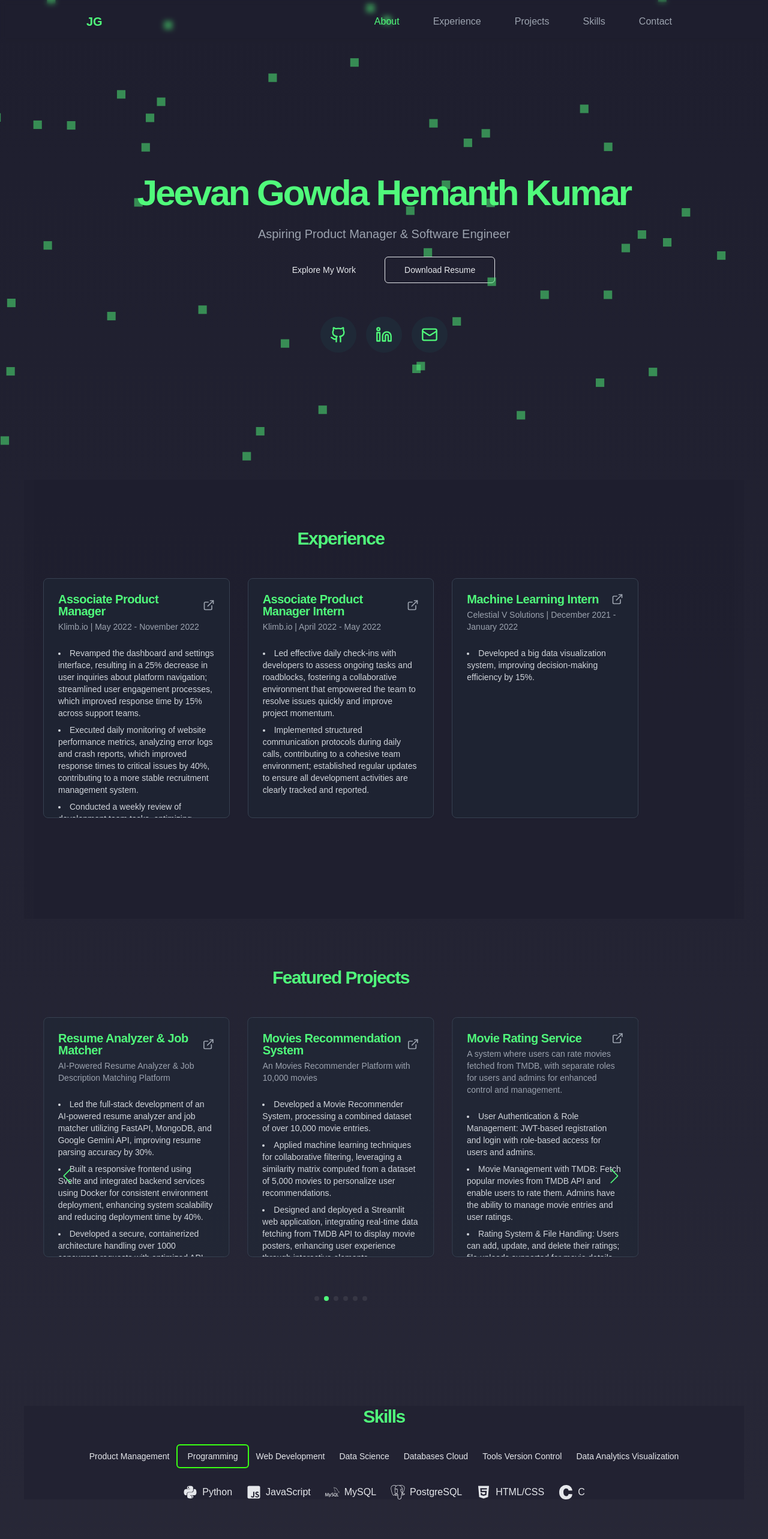
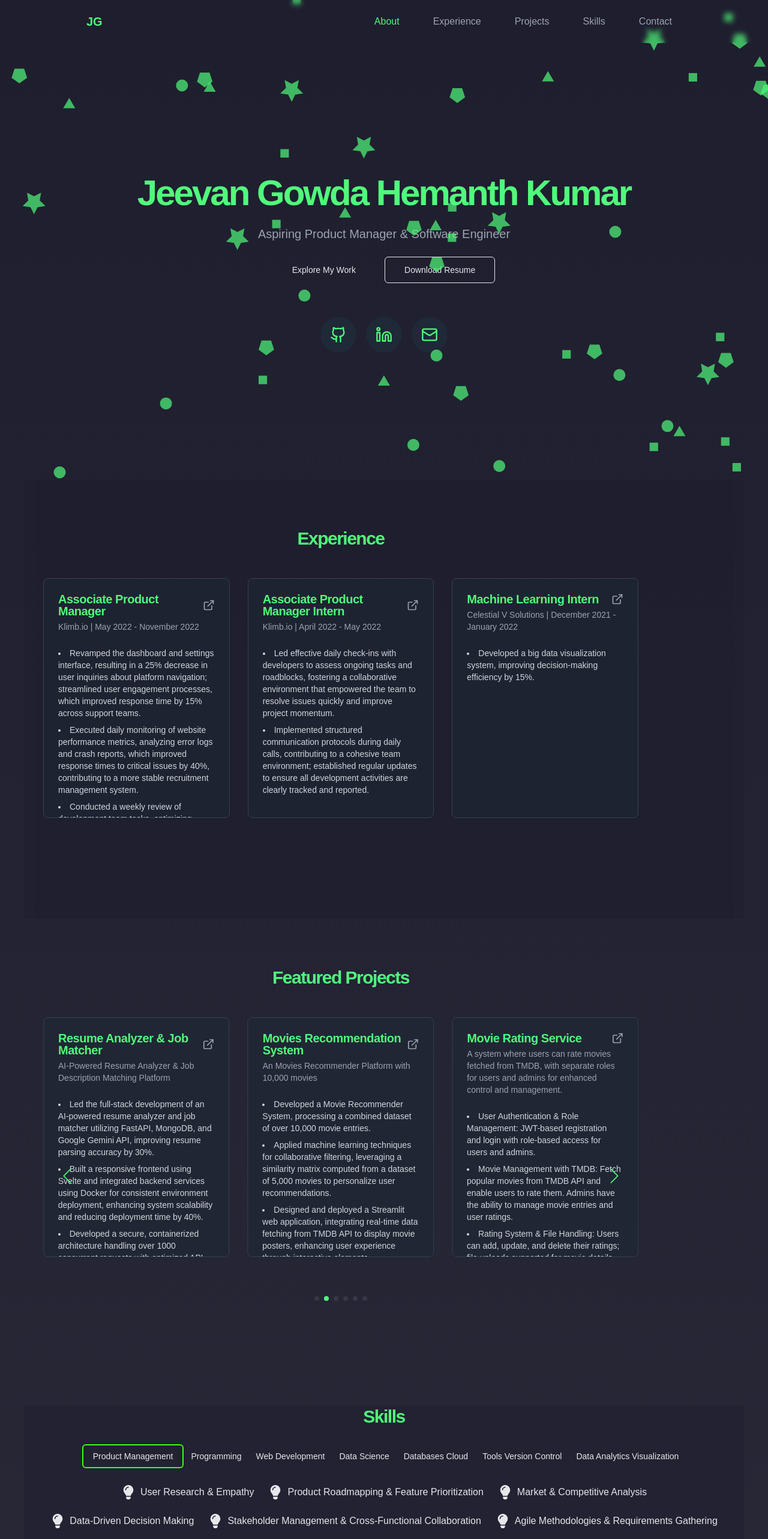
Before and after one commit to jeevangowda0711/my-portfolio, a Next.js app: page / in a window 1280 px wide. Shown: the top 2566 px of the page at 60% size. Built offline with nearby package versions, Linux system fonts and the light colour scheme.

Commit message:
update enhancements contact form

```diff
--- a/src/components/ui/Contact.jsx
+++ b/src/components/ui/Contact.jsx
@@ -21,14 +21,14 @@ const Contact = () => {
     setIsSubmitting(true);
 
     try {
-      const response = await fetch('/api/submit-form', {
+      const response = await fetch('/', {
         method: 'POST',
-        headers: { 'Content-Type': 'application/json' },
-        body: JSON.stringify(formData),
+        headers: { 'Content-Type': 'application/x-www-form-urlencoded' },
+        body: new URLSearchParams(formData).toString(),
       });
 
       if (response.ok) {
-        setFormData({ name: '', email: '', message: '', 'bot-field': '' });
+        setFormData({ name: '', email: '', message: '', 'bot-field': '' }); // Clear the form
         setIsSuccess(true);
       } else {
         setIsSuccess(false);
@@ -61,6 +61,8 @@ const Contact = () => {
                 onSubmit={handleSubmit}
                 name="contact"
                 method="POST"
+                data-netlify="true"
+                data-netlify-honeypot="bot-field"
                 className="space-y-4"
               >
                 {/* Honeypot Field */}
@@ -70,6 +72,9 @@ const Contact = () => {
                   value={formData['bot-field']}
                   onChange={handleChange}
                 />
+
+                {/* Netlify Form Hidden Data */}
+                <input type="hidden" name="form-name" value="contact" />
 
                 <div className="space-y-2">
                   <label htmlFor="name" className="text-sm font-medium text-gray-200">
--- a/src/components/ui/Skills.jsx
+++ b/src/components/ui/Skills.jsx
@@ -115,12 +115,12 @@ const skillsData = {
 };
 
 function Skills() {
-  const [selectedTab, setSelectedTab] = useState("programming");
+  const [selectedTab, setSelectedTab] = useState("productManagement");
 
   return (
     <div className="skills-section">
       <h2 className="text-3xl font-bold tracking-tighter text-center text-neonGreen">Skills</h2>
-      <Tabs defaultValue="programming" className="mt-6">
+      <Tabs defaultValue="productManagement" className="mt-6">
         <TabsList className="flex flex-wrap justify-center">
           {Object.keys(skillsData).map((category) => (
             <TabsTrigger
--- a/src/pages/index.jsx
+++ b/src/pages/index.jsx
@@ -139,10 +139,10 @@ export default function Component() {
           particles: {
             number: { value: 50 },
             color: { value: "#50fa7b" },
-            shape: { type: "square" },
-            opacity: { value: 0.5 },
+            shape: { type: ["circle", "triangle", "star", "square", "polygon"] },
+            opacity: { value: 0.7 },
             size: { value: 10 },
-            move: { enable: true, speed: 4 },
+            move: { enable: true, speed: 2 },
           },
         }}
       />
```
Also changed, not shown: 1 other file (tests, documents, lock files or other folders).
